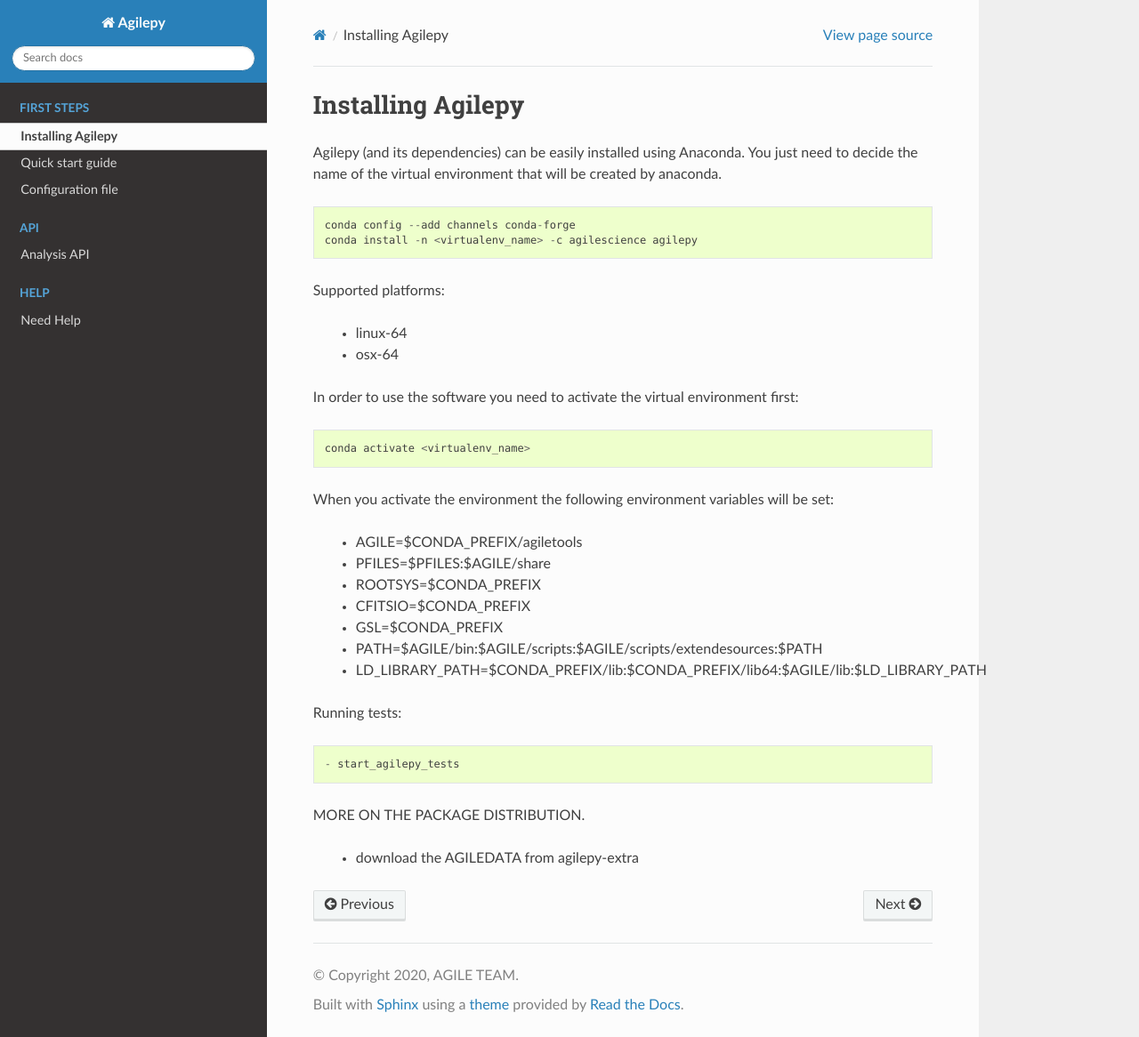
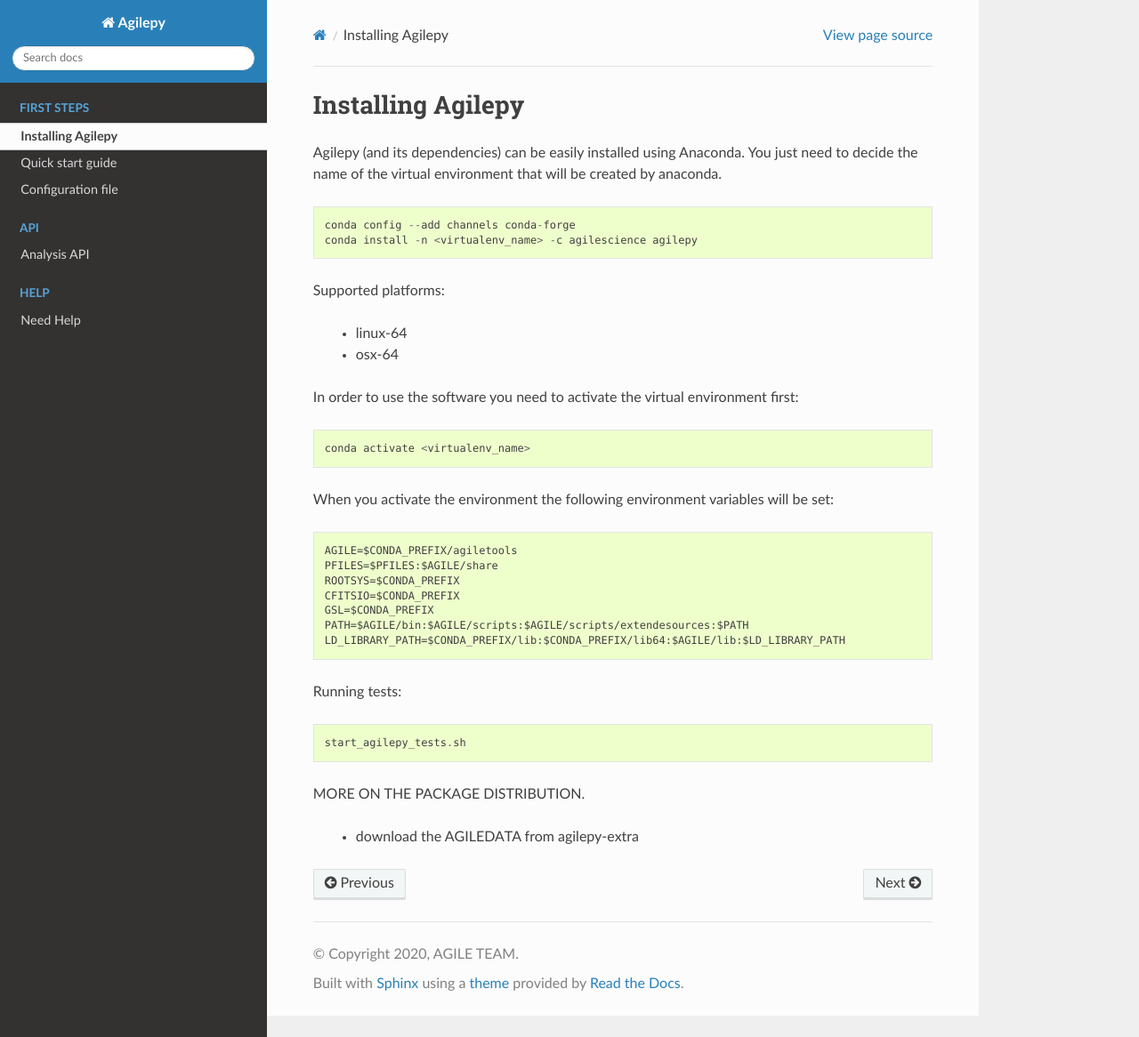
Before and after one commit to AGILESCIENCE/Agilepy, a Sphinx documentation site: the page built from docs/source/first_steps/installation.rst, in a window 1280 px wide and 1166 px high. Shown: the whole window at 89% size. Built offline with Sphinx 7.4.7 and the Read the Docs theme 2.0.0, drawn with Linux system fonts in a browser that asks for light colours.

Commit message:
Updated docs

```diff
--- a/docs/source/first_steps/installation.rst
+++ b/docs/source/first_steps/installation.rst
@@ -20,19 +20,20 @@
     conda activate <virtualenv_name>
 
 When you activate the environment the following environment variables will be set:
+::
 
-    - AGILE=$CONDA_PREFIX/agiletools
-    - PFILES=$PFILES:$AGILE/share
-    - ROOTSYS=$CONDA_PREFIX
-    - CFITSIO=$CONDA_PREFIX
-    - GSL=$CONDA_PREFIX
-    - PATH=$AGILE/bin:$AGILE/scripts:$AGILE/scripts/extendesources:$PATH
-    - LD_LIBRARY_PATH=$CONDA_PREFIX/lib:$CONDA_PREFIX/lib64:$AGILE/lib:$LD_LIBRARY_PATH
+    AGILE=$CONDA_PREFIX/agiletools
+    PFILES=$PFILES:$AGILE/share
+    ROOTSYS=$CONDA_PREFIX
+    CFITSIO=$CONDA_PREFIX
+    GSL=$CONDA_PREFIX
+    PATH=$AGILE/bin:$AGILE/scripts:$AGILE/scripts/extendesources:$PATH
+    LD_LIBRARY_PATH=$CONDA_PREFIX/lib:$CONDA_PREFIX/lib64:$AGILE/lib:$LD_LIBRARY_PATH
 
 Running tests:
 ::
 
-    - start_agilepy_tests
+    start_agilepy_tests.sh
 
 MORE ON THE PACKAGE DISTRIBUTION.
 
```
